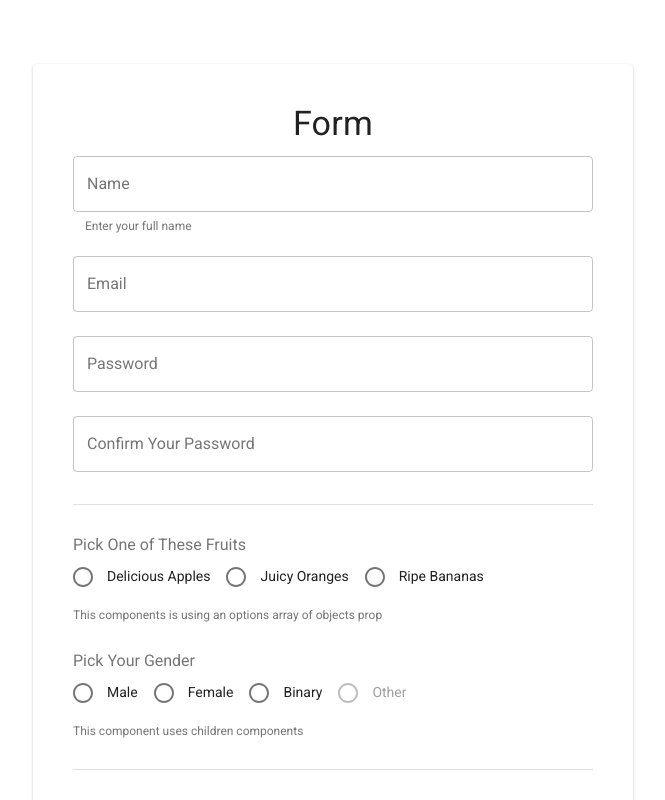
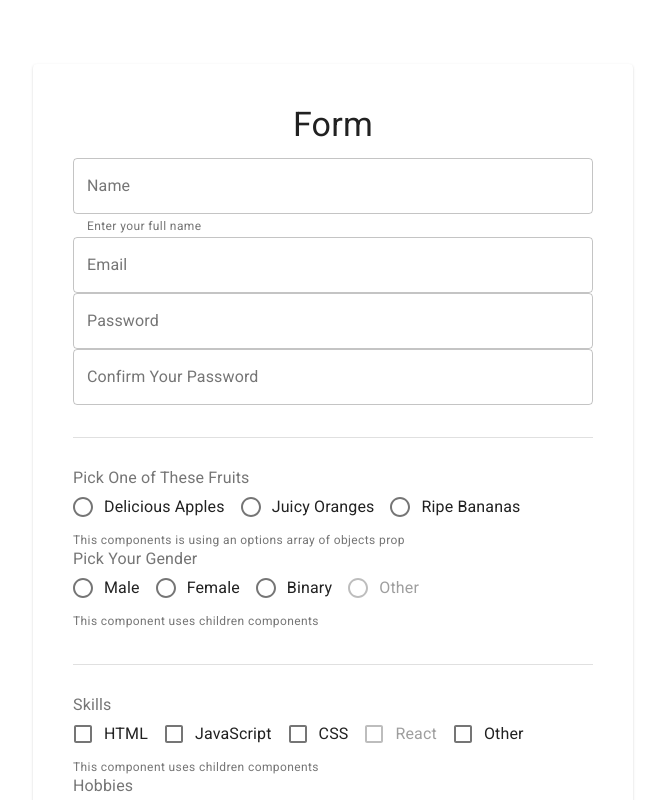
Before and after one commit to rupert-ong/formik-yup-material-form-sample, a React (Create React App) app: page / in a window 1280 px wide. Shown: the top 800 px of the page, without its empty margins (307-972 px from the left). Built offline with nearby package versions, Linux system fonts and the light colour scheme.

Commit message:
Update react-scripts and material design packages

```diff
--- a/package.json
+++ b/package.json
@@ -3,13 +3,15 @@
   "version": "0.1.0",
   "private": true,
   "dependencies": {
-    "@material-ui/core": "^3.9.3",
+    "@material-ui/core": "^4.0.1",
+    "@material-ui/styles": "^4.0.1",
+    "classnames": "^2.2.6",
     "formik": "^1.5.2",
     "prop-types": "^15.7.2",
     "react": "^16.8.6",
     "react-app-polyfill": "^1.0.0",
     "react-dom": "^16.8.6",
-    "react-scripts": "2.1.8",
+    "react-scripts": "3.0.0",
     "typeface-roboto": "0.0.54",
     "yup": "^0.27.0"
   },
--- a/src/index.js
+++ b/src/index.js
@@ -7,7 +7,13 @@ import "typeface-roboto";
 import App from "./App";
 import * as serviceWorker from "./serviceWorker";
 
-ReactDOM.render(<App />, document.getElementById("root"));
+import { createMuiTheme } from "@material-ui/core/styles";
+import { ThemeProvider } from "@material-ui/styles";
+
+const theme = createMuiTheme();
+
+ReactDOM.render(<ThemeProvider theme={theme}><App />
+  </ThemeProvider>, document.getElementById("root"));
 
 // If you want your app to work offline and load faster, you can change
 // unregister() to register() below. Note this comes with some pitfalls.
--- a/src/scenes/InputForm/index.js
+++ b/src/scenes/InputForm/index.js
@@ -1,13 +1,11 @@
-import React, { Component } from "react";
-import PropTypes from "prop-types";
-import withStyles from "@material-ui/core/styles/withStyles";
+import React from "react";
 import { Paper, Typography } from "@material-ui/core";
 import { Formik } from "formik";
 import * as yup from "yup";
 
 import Form from "./components/Form";
 
-import styles from "./styles";
+import useStyles from "./styles";
 
 const validationSchema = yup.object().shape({
   name: yup.string().required("Name is required"),
@@ -55,11 +53,9 @@ const initialValues = {
   signUpForNewsletter: false
 };
 
-class InputForm extends Component {
-  render() {
-    const { classes } = this.props;
+const InputForm = props => {
+  const classes = useStyles();
   return (
-      <>
     <div className={classes.container}>
       <Paper elevation={1} className={classes.paper}>
         <Typography variant="h4" gutterBottom>
@@ -81,13 +77,7 @@ class InputForm extends Component {
         />
       </Paper>
     </div>
-      </>
   );
-  }
-}
-
-InputForm.propTypes = {
-  classes: PropTypes.object.isRequired
 };
 
-export default withStyles(styles)(InputForm);
+export default InputForm;
--- a/src/scenes/InputForm/styles.js
+++ b/src/scenes/InputForm/styles.js
@@ -1,16 +1,17 @@
-const styles = theme => ({
+import { makeStyles } from "@material-ui/styles";
+
+const useStyles = makeStyles(theme => ({
   paper: {
-    marginTop: theme.spacing.unit * 8,
+    marginTop: theme.spacing(8),
     display: "flex",
     flexDirection: "column",
     alignItems: "center",
-    padding: `${theme.spacing.unit * 5}px ${theme.spacing.unit * 5}px ${theme
-      .spacing.unit * 5}px ${theme.spacing.unit * 5}px`
+    padding: theme.spacing(5)
   },
   container: {
     maxWidth: "600px",
     margin: "0 auto"
   }
-});
+}));
 
-export default styles;
+export default useStyles;
```
Also changed, not shown: 1 other file (tests, documents, lock files or other folders). Lines whose indentation alone changed are shown as unchanged.
